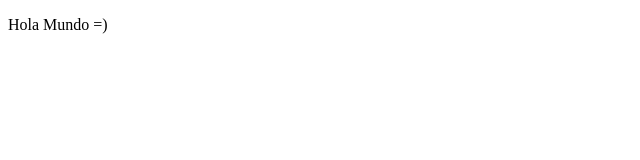
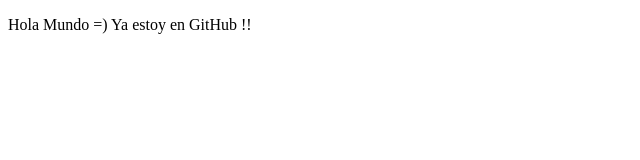
Before and after one commit to marcosdesu/curso_prework, a plain HTML site: page index.html in a window 1280 px wide. Shown: the whole page, without its empty margins (0-640 px from the left). Drawn offline with Linux system fonts and the light colour scheme.

Commit message:
second commit

```diff
--- a/index.html
+++ b/index.html
@@ -7,6 +7,6 @@
     <title>Document</title>
 </head>
 <body>
-    <p> Hola Mundo =) </p>
+    <p> Hola Mundo =) Ya estoy en GitHub !! </p>
 </body>
 </html>
```
